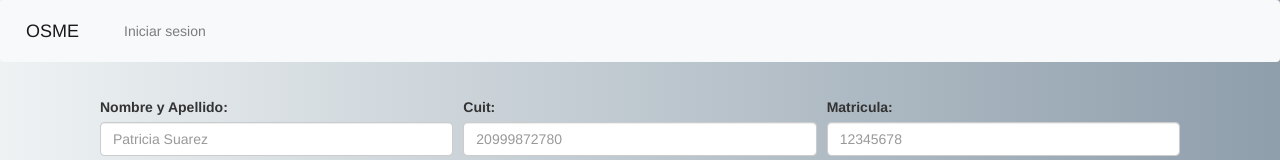
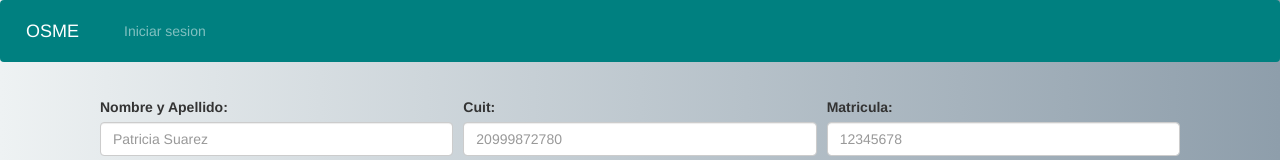
Before and after one commit to DiegoDelgado95/Grupo4_agiles, an Angular app in the folder frontend/: page /formularioMed in a window 1280 px wide. Shown: the top 160 px of the page. Built offline with nearby package versions, Linux system fonts and the light colour scheme; no server answers.

Commit message:
se agrego estilos

```diff
--- a/frontend/src/app/components/navigation/navigation.component.html
+++ b/frontend/src/app/components/navigation/navigation.component.html
@@ -1,8 +1,8 @@
-<nav class="navbar navbar-expand-lg navbar-light bg-light">
-    <a class="navbar-brand" routerLink="/home" routerLinkActive="active">OSME</a>
-    <button class="navbar-toggler" type="button" data-toggle="collapse" data-target="#navbarNav" aria-controls="navbarNav" aria-expanded="false" aria-label="Toggle navigation">
-      <span class="navbar-toggler-icon"></span>
-    </button>
+<nav class="navbar navbar-expand-lg navbar-dark" style="background-color: #008080;">
+  <a class="navbar-brand" routerLink="/home" routerLinkActive="active">OSME</a>
+  <button class="navbar-toggler" type="button" data-toggle="collapse" data-target="#navbarNav" aria-controls="navbarNav" aria-expanded="false" aria-label="Toggle navigation">
+    <span class="navbar-toggler-icon"></span>
+  </button>
     <div class="collapse navbar-collapse" id="navbarNav">
       <ul class="navbar-nav">
         <li class="nav-item" *ngIf="!user">
```
